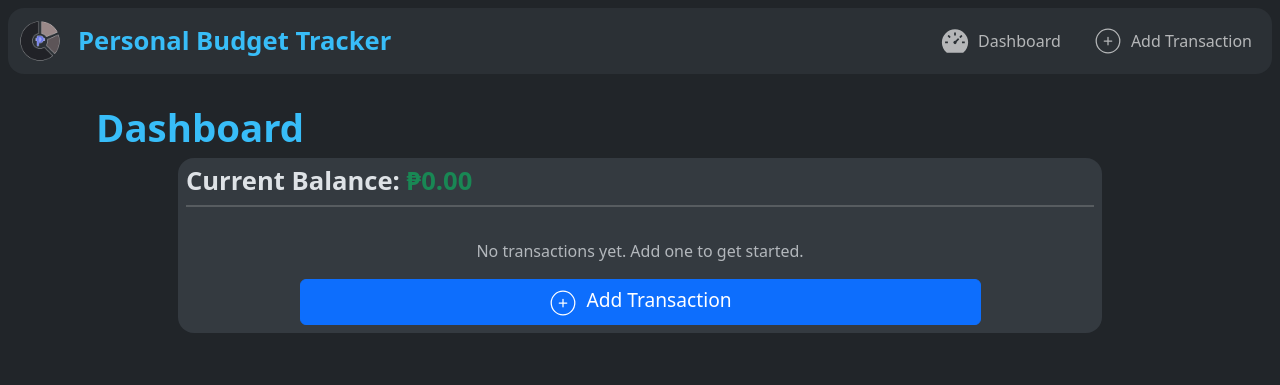
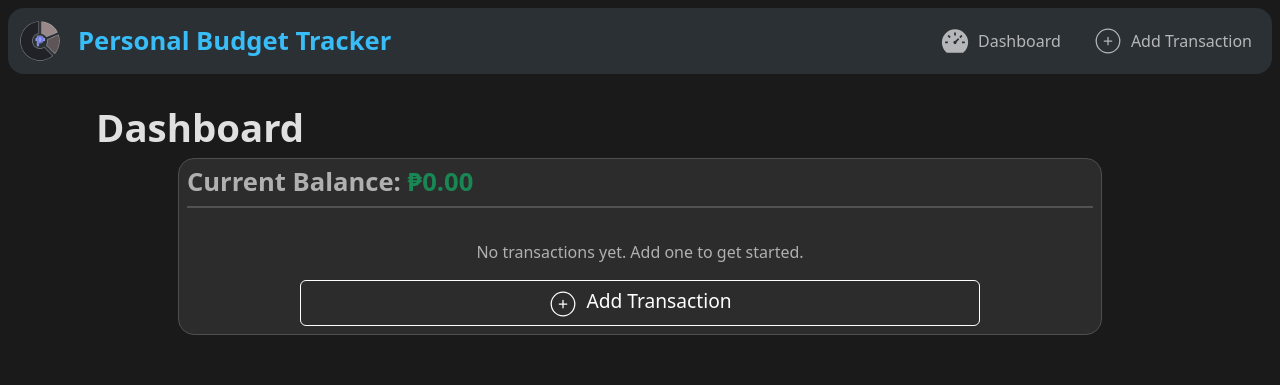
Before and after one commit to kawrl-Dev/midterm-project-webdvt, a React (Vite) app: page /dashboard in a window 1280 px wide. Shown: the top 385 px of the page. Built offline with nearby package versions, Linux system fonts and the light colour scheme.

Commit message:
fix: refine theme variables and Dashboard styles for visual consistency
- Update light theme colors to improve contrast against backgrounds.
- Refactor light and dark mode theme variables.
- Update Dashboard component styles for improved visual clarity and theme alignment.

```diff
--- a/src/context/ThemeContext.jsx
+++ b/src/context/ThemeContext.jsx
@@ -33,8 +33,8 @@ const hexToRgba = (hex, alpha) => {
 // Base accent color per theme. Chosen to contrast well against
 // Bootstrap's default dark/light `data-bs-theme` backgrounds.
 const BASE_WAVE_COLOR = {
-  dark: '#38bdf8', // light cyan, pops against dark backgrounds
-  light: '#4162bd', // deep blue, pops against light backgrounds
+  dark: '#E0E0E0', // light cyan, pops against dark backgrounds
+  light: '#5D5558', // deep blue, pops against light backgrounds
 };
 
 export const ThemeProvider = ({ children }) => {
--- a/src/css/Dashboard.css
+++ b/src/css/Dashboard.css
@@ -1,9 +1,17 @@
+/* Dashboard Header Styles */
 [data-bs-theme="light"] .dashboard-header {
-    background-color: var(--bs-light);
+    background-color: var(--bs-tertiary-bg);
     border: 1.33px solid var(--bs-border-color);
     transition: color 0.6s ease;
 }
 
+[data-bs-theme="dark"] .dashboard-header {
+    background-color: var(--bs-secondary-bg);
+    border: 1.33px solid var(--bs-border-color);
+    transition: color 0.6s ease;
+}
+
+/* Dashboard Title Styles */
 .dashboard-title {
     font-size: clamp(1.5rem, 3vw, 2.5rem);
     transition: color 0.6s ease;
@@ -11,18 +19,34 @@
 }
 
 [data-bs-theme="dark"] .dashboard-title {
-    color: #38bdf8;
+    color: var(--bs-primary-color);
 }
 
 [data-bs-theme="light"] .dashboard-title {
-    color: #4162bd;
+    color: var(--bs-primary-color);
 }
 
+/* Balance Display Styles */
 .balance-display {
+    color: var(--bs-secondary-color);
     font-size: clamp(1.2rem, 2vw, 2.5rem);
     transition: color 0.6s ease;
 }
 
+/* Button Styles */
+[data-bs-theme="dark"] .btn-primary {
+    background-color: var(--bs-primary-color);
+    border-color: var(--bs-primary-color);
+    transition: color 0.6s ease;
+}
+
+[data-bs-theme="light"] .btn-primary {
+    background-color: var(--bs-secondary-color);
+    border-color: var(--bs-secondary-color);
+    transition: color 0.6s ease;
+}
+
+/* Button Label Styles */
 .button-label {
     font-size: clamp(0.875rem, 1.5vw, 1.5rem);
     transition: color 0.6s ease;
--- a/src/css/global.css
+++ b/src/css/global.css
@@ -1,3 +1,31 @@
+[data-bs-theme="light"] {
+  --bs-body-bg: #F8F3F1;
+  --bs-secondary-bg: #F1E7E3;
+  --bs-tertiary-bg: #EADEDA;
+  --bs-border-color: #DCCFC9;
+
+  --bs-body-color: #3A2E29;        /* main text — warm espresso brown, ~11:1 contrast on body-bg */
+  --bs-secondary-color: #6B5A52;   /* muted/secondary text — warm taupe */
+  --bs-tertiary-color: #8A7A72;    /* faint text, placeholders, disabled */
+  --bs-heading-color: #2D2320;     /* headings — slightly darker for emphasis */
+  --bs-link-color: #A8523B;        /* warm terracotta link color instead of Bootstrap blue */
+  --bs-link-hover-color: #8A3F2C;
+}
+
+[data-bs-theme="dark"] {
+  --bs-body-bg: #1A1A1A;
+  --bs-secondary-bg: #2C2C2C;
+  --bs-tertiary-bg: #3D3D3D;
+  --bs-border-color: #4E4E4E;
+
+  --bs-body-color: #E0E0E0;        /* main text — light gray for readability */
+  --bs-secondary-color: #B0B0B0;   /* muted/secondary text */
+  --bs-tertiary-color: #8A8A8A;    /* faint text, placeholders, disabled */
+  --bs-heading-color: #FFFFFF;     /* headings — white for emphasis */
+  --bs-link-color: #38bdf8;        /* bright cyan link color for contrast */
+  --bs-link-hover-color: #1E90FF;
+}
+
 body {
     transition: background-color 0.6s ease;
 }
--- a/src/pages/Dashboard.jsx
+++ b/src/pages/Dashboard.jsx
@@ -10,7 +10,7 @@ function Dashboard() {
   return (
     <Container fluid className="p-4">
         <h1 className="fw-bold dashboard-title">Dashboard</h1>
-        <Container fluid className="bg-body-secondary p-2 rounded-4 mb-2 dashboard-header w-75 mx-auto">
+        <Container fluid className="bg-tertiary p-2 rounded-4 mb-2 dashboard-header w-75 mx-auto">
             <h3 className="fw-bold balance-display">
                 Current Balance:{' '}
                 <span className={balance >= 0 ? 'text-success' : 'text-danger'}>
```
